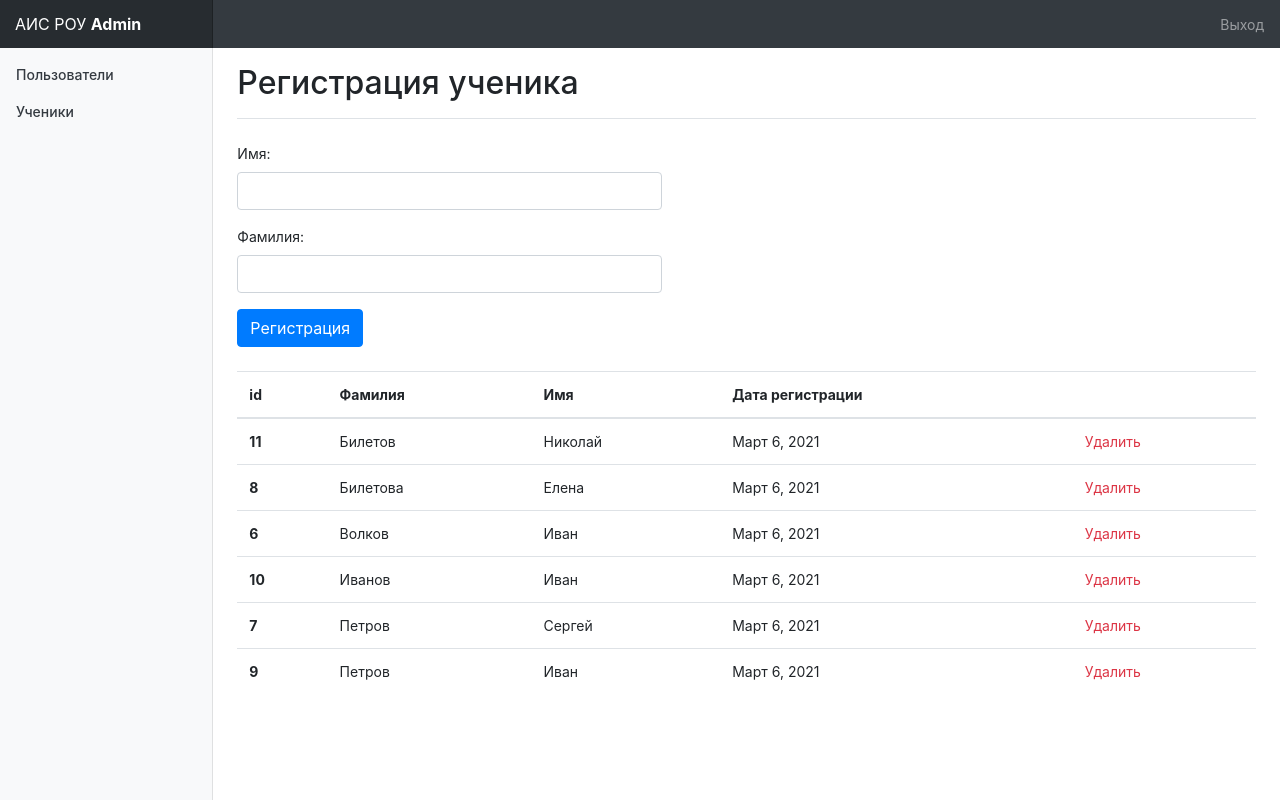
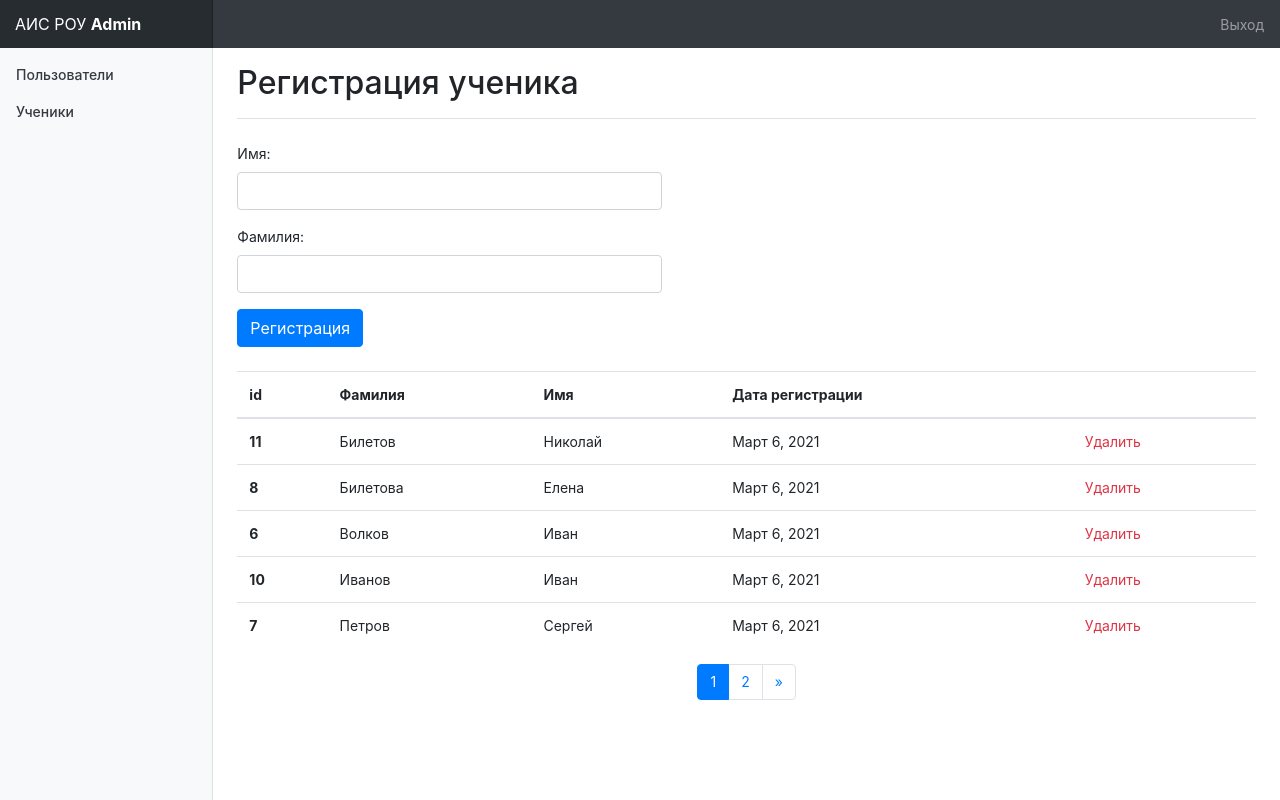
Before and after one commit to VitaliyBiletov/aisrou-django-backend-, a Django app: page /admin_panel/pupils_registration/ in a window 1280 px wide. Run offline with Django 3.2, Linux system fonts and the light colour scheme; a user stored in the database is signed in; data comes from the database, SQL or seed files in the repository; both versions use the stored data as it was after the commit; some libraries are stand-ins or nearby versions.

Commit message:
Настройка пагинации

```diff
--- a/admin_panel/views.py
+++ b/admin_panel/views.py
@@ -1,6 +1,7 @@
 from django.shortcuts import render, redirect
 from .forms import UserRegistrationForm, PupilRegistrationForm
 from .models import Pupil
+from django.core.paginator import Paginator, EmptyPage, PageNotAnInteger
 from django.http import HttpResponse, HttpResponseNotFound, HttpResponseRedirect
 
 
@@ -27,6 +28,16 @@ def users(request):
 
 def pupils(request):
     list_pupils = Pupil.objects.all().order_by('last_name')
+    paginator = Paginator(list_pupils, 5)
+    page = request.GET.get('page')
+    page_obj = paginator.get_page(page)
+    try:
+        contacts = paginator.page(page)
+    except PageNotAnInteger:
+        contacts = paginator.page(1)
+    except EmptyPage:
+        contacts = paginator.page(paginator.num_pages)
+
     if request.user.is_staff:
         if request.method == "POST":
             pupil_form = PupilRegistrationForm(request.POST)
@@ -37,7 +48,7 @@ def pupils(request):
                 return render(request, 'admin_panel/pupils_registration.html', {'new_pupil': new_pupil, 'pupil_registration_form': new_pupil_form, 'pupils': list_pupils})
         else:
             pupil_form = PupilRegistrationForm()
-        return render(request, 'admin_panel/pupils_registration.html', {'pupil_registration_form': pupil_form, 'pupils': list_pupils})
+        return render(request, 'admin_panel/pupils_registration.html', {'pupil_registration_form': pupil_form, 'pupils': list_pupils, "contacts": contacts, 'page_obj': page_obj})
     else:
         return redirect('/')
 
--- a/templates/admin_panel/pupils_registration.html
+++ b/templates/admin_panel/pupils_registration.html
@@ -22,7 +22,7 @@
         </tr>
       </thead>
       <tbody>
-            {% for pupil in pupils%}
+            {% for pupil in page_obj%}
             <tr>
               <th scope="row">{{pupil.id}}</th>
               <td>{{pupil.last_name}}</td>
@@ -33,5 +33,26 @@
             {% endfor %}
       </tbody>
     </table>
-
+    {% if contacts.has_other_pages %}
+    <nav aria-label="Page navigation">
+      <ul class="pagination justify-content-center">
+        {% if users.has_previous %}
+            <li class="page-item "><a class="page-link" href="?page={{ contacts.previous_page_number }}">&laquo;</a></li>        {% endif %}
+        {% else %}
+            <li class="page-item disabled"><span>&laquo;</span></li>
+        {% endif %}
+        {% for i in contacts.paginator.page_range %}
+            {% if contacts.number == i %}
+                <li class="page-item active"><span class="page-link">{{ i }} <span class="sr-only">(current)</span></span></li>
+            {% else %}
+                <li class="page-item"><a class="page-link" href="?page={{ i }}">{{ i }}</a></li>
+            {% endif %}
+        {% endfor %}
+        {% if contacts.has_next %}
+          <li class="page-item"><a class="page-link" href="?page={{ contacts.next_page_number }}">&raquo;</a></li>
+        {% else %}
+          <li class="page-item disabled"><span class="page-link">&raquo;</span></li>
+        {% endif %}
+      </ul>
+    </nav>
 {% endblock %}
```
Also changed, not shown: db.sqlite3.
